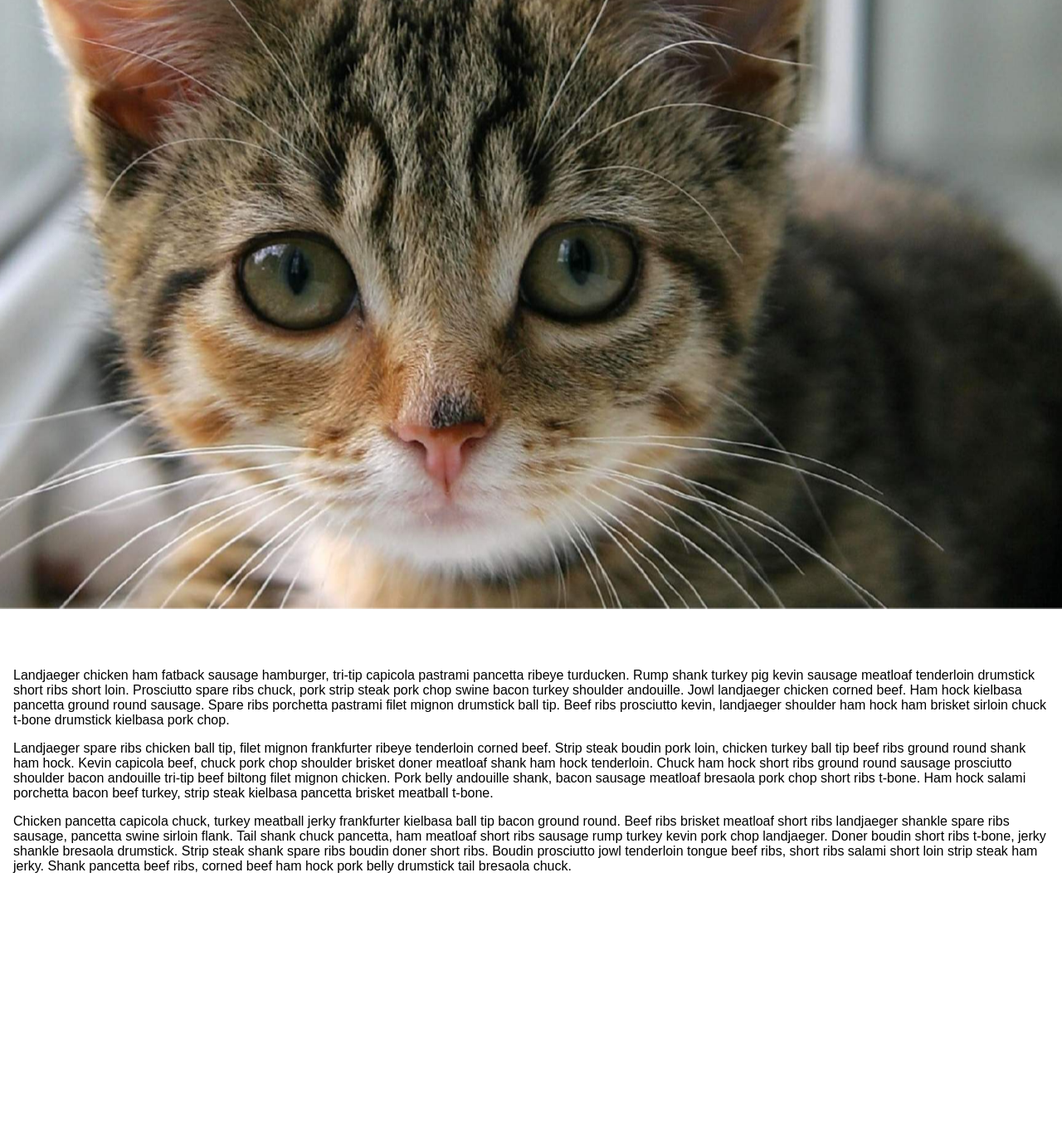
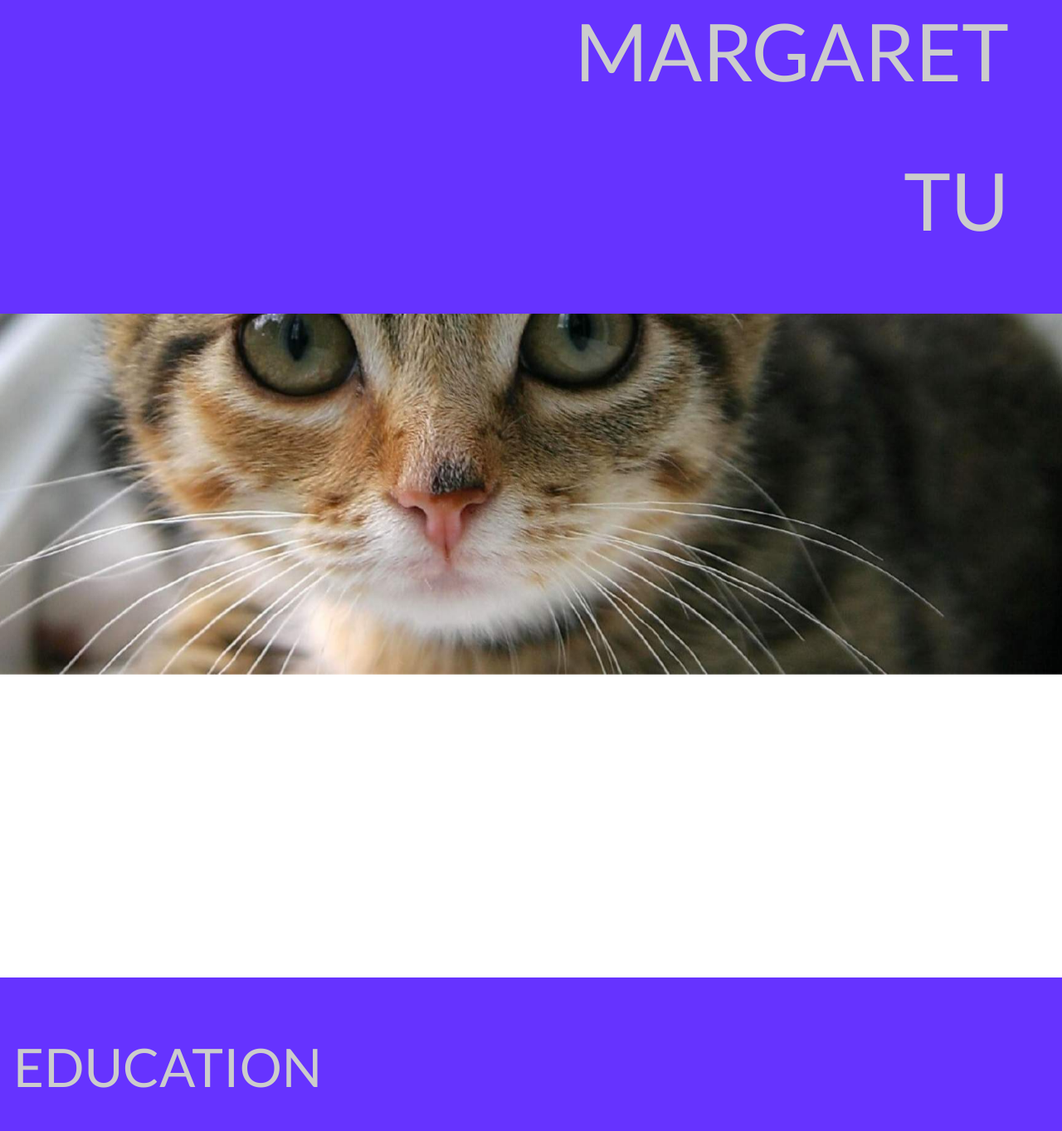
Before and after one commit to ooouptuooo/ooouptuooo.github.io, a plain HTML site: page index.html in a window 1280 px wide. Shown: the part 77-1440 px from the top of the page at 83% size. Drawn offline with Linux system fonts and the light colour scheme.

Commit message:
Basic structure

```diff
--- a/css/index.css
+++ b/css/index.css
@@ -1,22 +1,16 @@
-* {
-	padding:0;
-	margin:0;
+body {
+	color: #CCCCCC;
+	font-family: Lato;
+	padding: 0;
+	margin: 0;
 }
 
-html, body {
+html {
 	height:100%;
 }
 
 .skrollr-desktop body {
 	height:100% !important;
-}
-
-body {
-	font-family:sans-serif;
-}
-
-p {
-	margin:1em 0;
 }
 
 .parallax-image-wrapper {
@@ -61,10 +55,6 @@ p {
 	display:block;
 }
 
-.no-skrollr .parallax-image-wrapper {
-	display:none !important;
-}
-
 #skrollr-body {
 	height:100%;
 	overflow:visible;
@@ -72,35 +62,47 @@ p {
 }
 
 .gap {
-	background:transparent center no-repeat;
-	background-size:cover;
+	background: transparent center no-repeat;
+	background-size: cover;
 }
 
 .skrollr .gap {
-	background:transparent !important;
+	background: transparent !important;
 }
 
 .gap-50 {
-	height:50%;
+	height: 50%;
 }
 
 .gap-100 {
-	height:100%;
+	height: 100%;
 }
 
-.header, .content {
-	background:#fff;
-	padding:1em;
+.content {
+	background: #6633FF;
+	padding: 1em;
+	margin: 0;
 
-	-webkit-box-sizing:border-box;
-	-moz-box-sizing:border-box;
-	box-sizing:border-box;
+	-webkit-box-sizing: border-box;
+	-moz-box-sizing: border-box;
+	box-sizing: border-box;
 }
 
-.content-full {
-	height:100%;
+h1 {
+	font-size: 600%;
+	font-weight: normal;
 }
 
-#done {
-	height:100%;
+h2 {
+	font-size: 400%;
+	font-weight: normal;
 }
+
+#header {
+	text-align: right;
+	padding-right: 4em;
+}
+
+#more {
+	height: 100%;
+}
--- a/index.html
+++ b/index.html
@@ -3,20 +3,21 @@
 <html>
 	<head>
 		<title>Margaret Tu</title>
+		<link href=http://fonts.googleapis.com/css?family=Lato:400,700 rel=stylesheet type=text/css>
 		<link rel="stylesheet" href="css/index.css" />
 	</head>
 
 	<body>
 		<div
 			class="parallax-image-wrapper parallax-image-wrapper-100"
-			data-anchor-target="#dragons + .gap"
+			data-anchor-target="#header + .gap"
 			data-bottom-top="transform:translate3d(0px, 200%, 0px)"
 			data-top-bottom="transform:translate3d(0px, 0%, 0px)">
 
 			<div
 				class="parallax-image parallax-image-100"
 				style="background-image:url(images/kitteh1.jpg)"
-				data-anchor-target="#dragons + .gap"
+				data-anchor-target="#header + .gap"
 				data-bottom-top="transform: translate3d(0px, -80%, 0px);"
 				data-top-bottom="transform: translate3d(0px, 80%, 0px);"
 			></div>
@@ -25,14 +26,14 @@
 
 		<div
 			class="parallax-image-wrapper parallax-image-wrapper-100"
-			data-anchor-target="#bacons + .gap"
+			data-anchor-target="#education + .gap"
 			data-bottom-top="transform:translate3d(0px, 200%, 0px)"
 			data-top-bottom="transform:translate3d(0px, 0%, 0px)">
 
 			<div
 				class="parallax-image parallax-image-100"
 				style="background-image:url(images/kitteh2.jpg)"
-				data-anchor-target="#bacons + .gap"
+				data-anchor-target="#education + .gap"
 				data-bottom-top="transform: translate3d(0px, -80%, 0px);"
 				data-top-bottom="transform: translate3d(0px, 80%, 0px);"
 			></div>
@@ -40,38 +41,35 @@
 
 		<div
 			class="parallax-image-wrapper parallax-image-wrapper-50"
-			data-anchor-target="#kittens + .gap"
+			data-anchor-target="#work + .gap"
 			data-bottom-top="transform:translate3d(0px, 300%, 0px)"
 			data-top-bottom="transform:translate3d(0px, 0%, 0px)">
 
 			<div
 				class="parallax-image parallax-image-50"
 				style="background-image:url(images/kitteh3.jpg)"
-				data-anchor-target="#kittens + .gap"
+				data-anchor-target="#work + .gap"
 				data-bottom-top="transform: translate3d(0px, -60%, 0px);"
 				data-top-bottom="transform: translate3d(0px, 60%, 0px);"
 			></div>
 		</div>
 
 		<div id="skrollr-body">
-			<div class="header" id="dragons">
-				Skrollr demo of classic parallax sections. Degrades without JavaScript (could be disabled on mobile without breaking everything).
+			<div class="content" id="header">
+				<h1>MARGARET</h1>
+				<h1>TU</h1>
 			</div>
 			<div class="gap gap-100" style="background-image:url(images/kitteh1.jpg);"></div>
-			<div class="content" id="bacons">
-				<p>Landjaeger chicken ham fatback sausage hamburger, tri-tip capicola pastrami pancetta ribeye turducken. Rump shank turkey pig kevin sausage meatloaf tenderloin drumstick short ribs short loin. Prosciutto spare ribs chuck, pork strip steak pork chop swine bacon turkey shoulder andouille. Jowl landjaeger chicken corned beef. Ham hock kielbasa pancetta ground round sausage. Spare ribs porchetta pastrami filet mignon drumstick ball tip. Beef ribs prosciutto kevin, landjaeger shoulder ham hock ham brisket sirloin chuck t-bone drumstick kielbasa pork chop.</p>
-
-				<p>Landjaeger spare ribs chicken ball tip, filet mignon frankfurter ribeye tenderloin corned beef. Strip steak boudin pork loin, chicken turkey ball tip beef ribs ground round shank ham hock. Kevin capicola beef, chuck pork chop shoulder brisket doner meatloaf shank ham hock tenderloin. Chuck ham hock short ribs ground round sausage prosciutto shoulder bacon andouille tri-tip beef biltong filet mignon chicken. Pork belly andouille shank, bacon sausage meatloaf bresaola pork chop short ribs t-bone. Ham hock salami porchetta bacon beef turkey, strip steak kielbasa pancetta brisket meatball t-bone.</p>
-
-				<p>Chicken pancetta capicola chuck, turkey meatball jerky frankfurter kielbasa ball tip bacon ground round. Beef ribs brisket meatloaf short ribs landjaeger shankle spare ribs sausage, pancetta swine sirloin flank. Tail shank chuck pancetta, ham meatloaf short ribs sausage rump turkey kevin pork chop landjaeger. Doner boudin short ribs t-bone, jerky shankle bresaola drumstick. Strip steak shank spare ribs boudin doner short ribs. Boudin prosciutto jowl tenderloin tongue beef ribs, short ribs salami short loin strip steak ham jerky. Shank pancetta beef ribs, corned beef ham hock pork belly drumstick tail bresaola chuck.</p>
+			<div class="content" id="education">
+				<h2>EDUCATION</h2>
 			</div>
 			<div class="gap gap-100" style="background-image:url(images/kitteh2.jpg);"></div>
-			<div class="content content-full" id="kittens">
-				Here be kittens
+			<div class="content" id="work">
+				<h2>WORK EXPERIENCE</h2>
 			</div>
 			<div class="gap gap-50" style="background-image:url(images/kitteh3.jpg);"></div>
 			<div class="content" id="done">
-				Images from <a href="http://placekitten.com/attribution.html">http://placekitten.com/</a>, thanks!
+				<h2>MORE ABOUT ME</h2>
 			</div>
 		</div>
 
```
